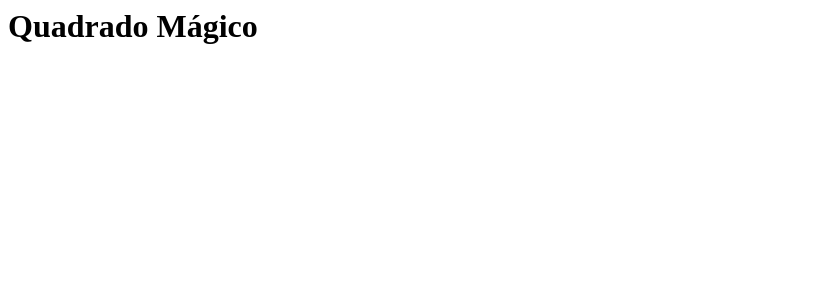
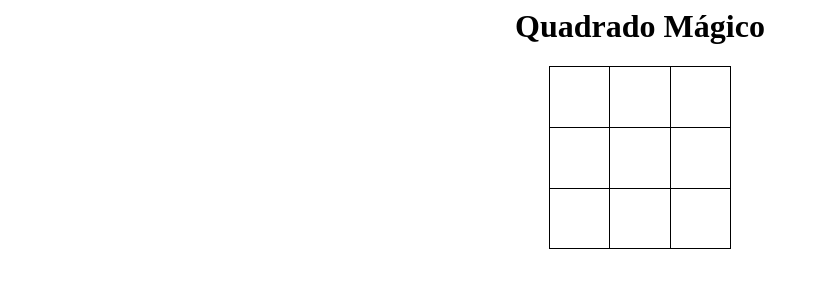
Before and after one commit to PauloVictorSilipina/Quadradomagico, a plain HTML site: page index.html in a window 1280 px wide. Shown: the whole page, without its empty margins (0-818 px from the left). Drawn offline with Linux system fonts and the light colour scheme.

Commit message:
Update index.html

```diff
--- a/index.html
+++ b/index.html
@@ -1,8 +1,8 @@
 <html>
 <head>
     <title>Quadrado Mágico</title>
-    <link rel="stylesheet" href="quadradomagico.css">
-    <script src="quadradomagico.js"></script>
+    <link rel="stylesheet" href="style.css">
+    <script src="scripts.js"></script>
 </head>
 <body>
     <h1>Quadrado Mágico</h1>
```
